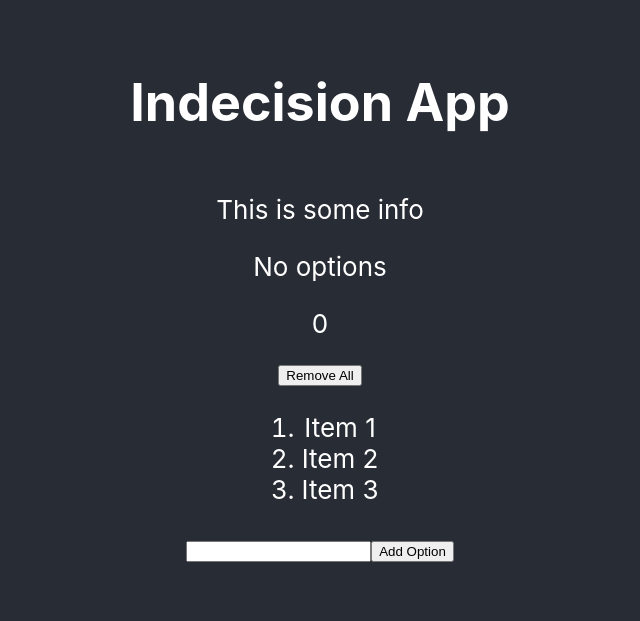
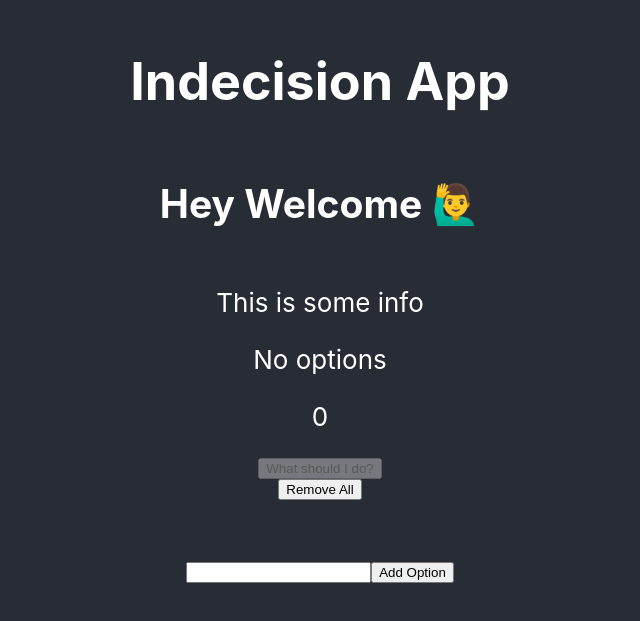
Before and after one commit to ta5n/study-react, a React (Vite) app: page / in a window 1280 px wide. Shown: the part 101-722 px from the top of the page, without its empty margins (320-960 px from the left). Built offline with nearby package versions, Linux system fonts and the light colour scheme.

Commit message:
add randomChoice

```diff
--- a/src/App.tsx
+++ b/src/App.tsx
@@ -22,24 +22,44 @@ const appData: { title: string; subTitle: string; options: string[] } = {
   options: [],
 };
 
+const makeDecision = () => {
+  const randomNum = Math.floor(Math.random() * appData.options.length);
+  console.log(randomNum);
+};
 const removeAll = () => {
   appData.options.length = 0;
   renderApp();
 };
+
+const numbers = [42, 99, 999];
+
+function WelcomeMessage() {
+  return <h2>Hey Welcome 🙋‍♂️</h2>;
+}
 
 function App() {
   return (
     <div className="App">
       <header className="App-header">
         <h1>{appData.title}</h1>
+        <WelcomeMessage />
         {appData.subTitle && <p>{appData.subTitle}</p>}
         {appData.options.length > 0 ? 'Here are your options' : 'No options'}
         <p>{appData.options.length}</p>
+        <button disabled={appData.options.length === 0} onClick={makeDecision}>
+          What should I do?
+        </button>
         <button onClick={removeAll}>Remove All</button>
+        {/* {[98, 97, 97, 'Mike Smith', null, undefined, true]} */}
+        {/* {[<p key="11">a</p>, <p key="22">b</p>, <p key="23">c</p>]}
+        {[<p key="1">01</p>, <p key="2">02</p>, <p key="3">03</p>, <p key="4">04</p>]} */}
+        {/* {numbers.map(num => {
+          return <p key={num}>Number: {num}</p>;
+        })} */}
         <ol>
-          <li>Item 1</li>
-          <li>Item 2</li>
-          <li>Item 3</li>
+          {appData.options.map((option, index) => (
+            <li key={index}>{option}</li>
+          ))}
         </ol>
         <form onSubmit={formSubmit}>
           <input type="text" name="option" />
```
